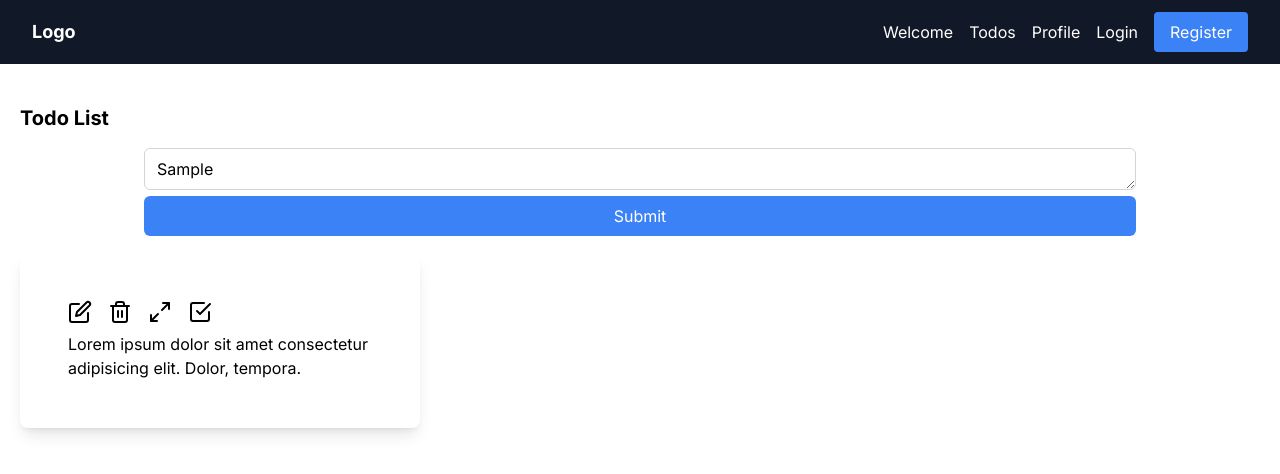
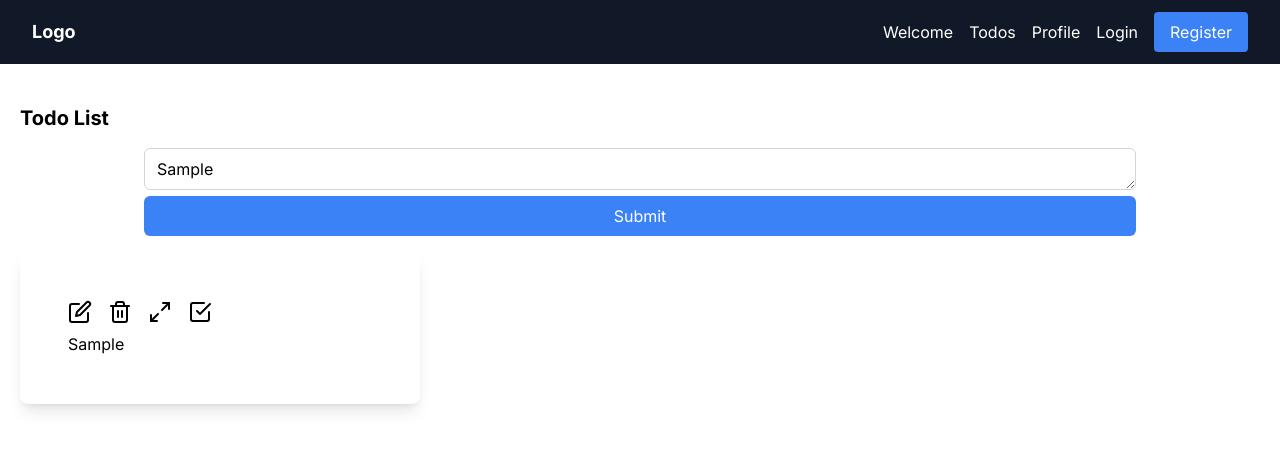
Before and after one commit to dionmar-lariosa/react-todo-app, a Next.js app: page /todos in a window 1280 px wide. Both pictures are taken after typing "Sample" into the empty fields and a click on the button "Submit". Shown: the top 474 px of the page. Built offline with nearby package versions, Linux system fonts and the light colour scheme.

Commit message:
read/create

```diff
--- a/src/app/(pages)/todos/page.jsx
+++ b/src/app/(pages)/todos/page.jsx
@@ -9,8 +9,11 @@ import {
   Maximize2,
 } from "react-feather";
 import Card from "@/components/Card";
+import { useEffect, useState } from "react";
 
 const Todos = () => {
+  const [todos, setTodos] = useState([]);
+
   const {
     register,
     handleSubmit,
@@ -22,8 +25,13 @@ const Todos = () => {
   });
 
   const onSubmit = (data) => {
-    console.log(data);
+    const prepData = { id: Date.now(), todo: data.todo };
+    setTodos([...todos, prepData]);
   };
+
+  useEffect(() => {
+    console.log(todos);
+  }, [todos]);
 
   return (
     <>
@@ -34,27 +42,29 @@ const Todos = () => {
         <form onSubmit={handleSubmit(onSubmit)}>
           <textarea
             className="w-full px-3 py-2 border border-gray-300  focus:outline-none focus:border-blue-500 rounded-md"
-            name=""
-            id=""
+            id="todo"
             cols="1"
             rows="1"
+            {...register("todo")}
           ></textarea>
           <button
             type="submit"
-            class="w-full px-4 py-2 bg-blue-500 text-white rounded-md"
+            className="w-full px-4 py-2 bg-blue-500 text-white rounded-md"
           >
             Submit
           </button>
         </form>
       </div>
+      {todos && todos.length > 0 && (
         <div className="grid gap-5 md:grid-cols-3">
-        <Card>
+          {todos.map((todo) => {
+            return (
+              <Card key={todo.id}>
                 <div className="p-4 flex flex-col">
                   <div className="flex items-center space-x-4 mb-2">
                     <Edit
                       size={24}
                       className="cursor-pointer hover:text-yellow-500"
-                onClick={() => handleEditClick(index)}
                     />
                     <Trash2
                       size={24}
@@ -72,13 +82,13 @@ const Todos = () => {
                       onClick={() => console.log("CheckSquare")}
                     />
                   </div>
-            <p>
-              Lorem ipsum dolor sit amet consectetur adipisicing elit. Dolor,
-              tempora.
-            </p>
+                  <p>{todo.todo}</p>
                 </div>
               </Card>
+            );
+          })}
         </div>
+      )}
     </>
   );
 };
```
Lines whose indentation alone changed are shown as unchanged.
